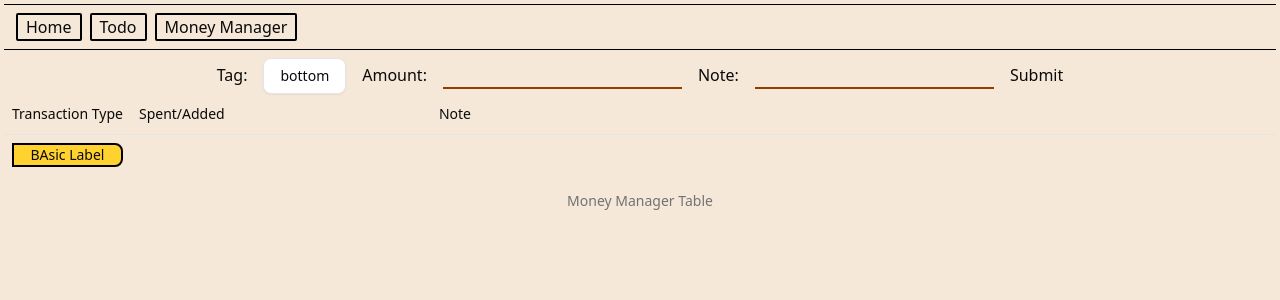
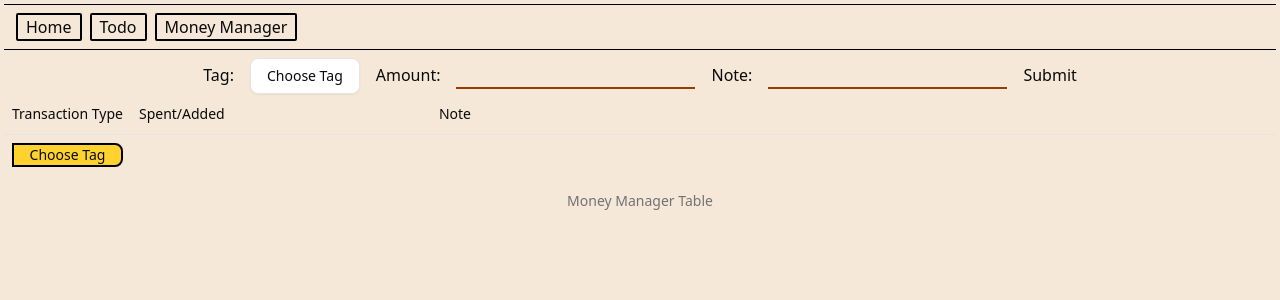
Before and after one commit to protoxianyx/moneymanager, a Next.js app: page /moneymanager in a window 1280 px wide. Shown: the top 300 px of the page. Built offline with nearby package versions, Linux system fonts and the light colour scheme.

Commit message:
finally I have acheived shared state

```diff
--- a/app/components/MMComponents/MMInput.tsx
+++ b/app/components/MMComponents/MMInput.tsx
@@ -4,11 +4,13 @@ import React from "react";
 import { MMRadioGroup } from "./MMRadioGroup";
 
 const MMInput = () => {
+
+
   return (
     <div className="flex justify-center px-2">
       <form className="space-x-4" action="">
         <span>Tag:</span>
-        <MMRadioGroup/>
+        <MMRadioGroup />
         <span>Amount:</span>
         <input
           type="text"
--- a/app/components/MMComponents/MMLabel.tsx
+++ b/app/components/MMComponents/MMLabel.tsx
@@ -1,13 +1,17 @@
 "use client";
 
+import { useSelectionStore } from "@/lib/selectionStore";
 import React from "react";
 
 
+
 const MMLabel = () => {
+
+  const label = useSelectionStore((state) => state.selected);
   // const tailwindClasses: string = "border-black rounded-r-md rounded-br-md text-center";
   return (
     <div className="bg-amber-300 border-2 border-black rounded-r-md rounded-br-md text-center">
-      BAsic Label
+      {label}
     </div>
   );
 };
--- a/app/components/MMComponents/MMRadioGroup.tsx
+++ b/app/components/MMComponents/MMRadioGroup.tsx
@@ -12,9 +12,19 @@ import {
   DropdownMenuSeparator,
   DropdownMenuTrigger,
 } from "@/components/ui/dropdown-menu";
+import { useSelectionStore } from "@/lib/selectionStore";
+
+
 
 export function MMRadioGroup() {
-  const [position, setPosition] = React.useState("bottom");
+  const [position, setPosition] = React.useState("Choose Tag");
+
+  const setSelected = useSelectionStore((state) => state.setSelected)
+
+  const handleChange = (position: string) => {
+    setPosition(position)
+    setSelected(position)
+  }
 
   return (
     <DropdownMenu>
@@ -24,7 +34,7 @@ export function MMRadioGroup() {
       <DropdownMenuContent className="w-56">
         <DropdownMenuLabel>Transaction Type Tag</DropdownMenuLabel>
         <DropdownMenuSeparator />
-        <DropdownMenuRadioGroup value={position} onValueChange={setPosition}>
+        <DropdownMenuRadioGroup value={position} onValueChange={handleChange} >
           <DropdownMenuRadioItem value="Spent">Spent</DropdownMenuRadioItem>
           <DropdownMenuRadioItem value="Added">Added</DropdownMenuRadioItem>
         </DropdownMenuRadioGroup>
--- /dev/null
+++ b/app/lib/selectionStore.ts
@@ -0,0 +1,15 @@
+import { create } from "zustand";
+
+type SelectionState = {
+  selected: string;
+  label: string;
+  setSelected: (value: string) => void;
+  setLabel: (value: string) => void;
+};
+
+export const useSelectionStore = create<SelectionState>((set) => ({
+  selected: "Choose Tag",
+  label: "",
+  setSelected: (value) => set({ selected: value }),
+  setLabel: (label) => set({ label }),
+}));
--- a/app/moneymanager/page.tsx
+++ b/app/moneymanager/page.tsx
@@ -32,7 +32,7 @@ const MoneyManager = () => {
         <TableBody>
           <TableRow>
             <TableCell>
-              <MMLabel  />
+              <MMLabel />
             </TableCell>
           </TableRow>
         </TableBody>
--- a/package.json
+++ b/package.json
@@ -18,7 +18,8 @@
     "react": "^19.0.0",
     "react-dom": "^19.0.0",
     "tailwind-merge": "^3.3.0",
-    "tailwindcss-animate": "^1.0.7"
+    "tailwindcss-animate": "^1.0.7",
+    "zustand": "^5.0.5"
   },
   "devDependencies": {
     "@eslint/eslintrc": "^3",
```
Also changed, not shown: 1 other file (tests, documents, lock files or other folders).
